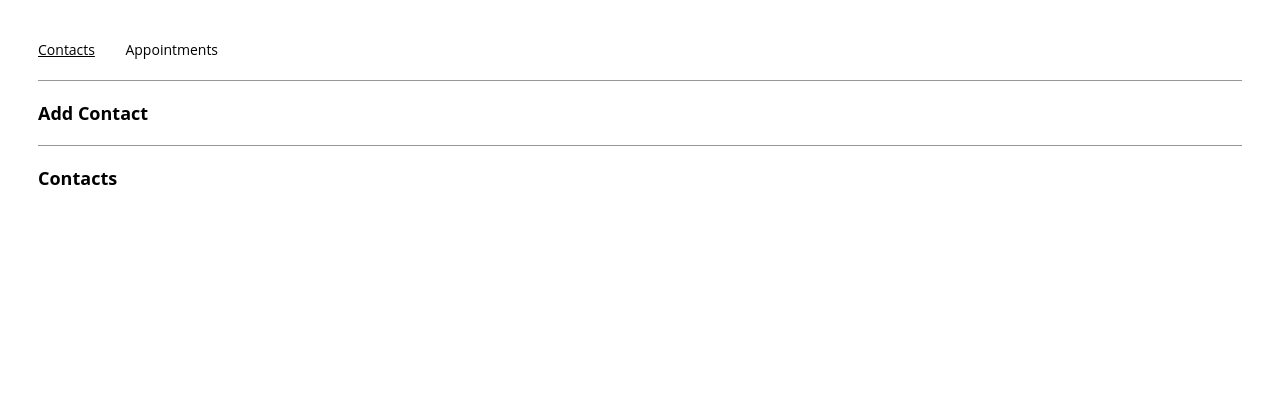
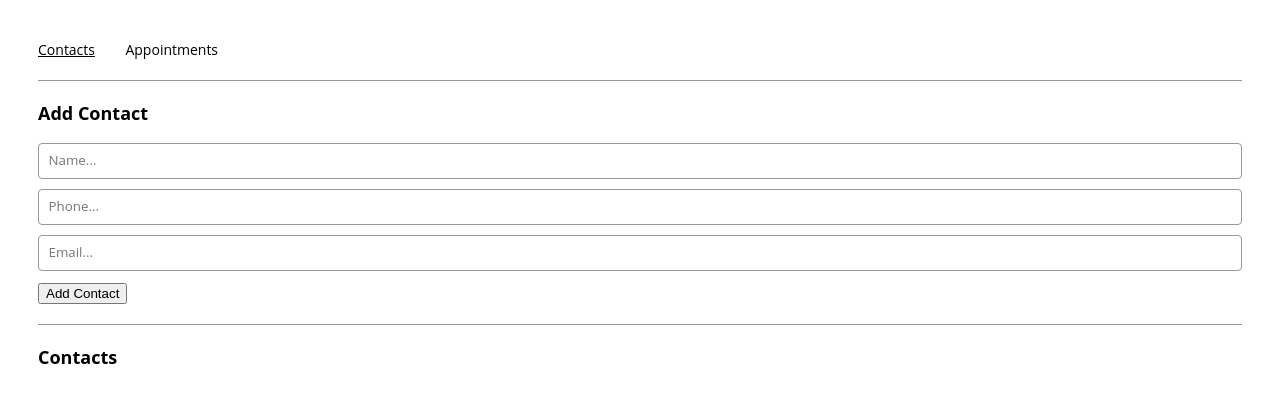
Before and after one commit to camkol/appointment-planner-starting-v18, a React (Create React App) app: page /contacts in a window 1280 px wide. Shown: the top 402 px of the page. Built offline with nearby package versions, Linux system fonts and the light colour scheme.

Commit message:
make duplicate checker and handlesubmit

```diff
--- a/src/containers/contactsPage/ContactsPage.js
+++ b/src/containers/contactsPage/ContactsPage.js
@@ -8,6 +8,13 @@ export const ContactsPage = ({ onContact, contacts }) => {
   Define state variables for
   contact info and duplicate check
   */
+  const [name, setName] = useState("");
+  const [phone, setPhone] = useState("");
+  const [email, setEmail] = useState("");
+
+  const isDuplicateName = (contactName) => {
+    return name.filter((nam) => nam.name === contactName);
+  };
 
   const handleSubmit = (e) => {
     e.preventDefault();
@@ -15,6 +22,19 @@ export const ContactsPage = ({ onContact, contacts }) => {
     Add contact info and clear data
     if the contact name is not a duplicate
     */
+    if (isDuplicateName(name)) {
+      return console.alert("Already in Contacts!");
+    }
+
+    const newContact = { name, phone, email };
+
+    onContact(newContact);
+
+    console.log(contacts);
+
+    setName("");
+    setPhone("");
+    setEmail("");
   };
 
   /*
@@ -25,7 +45,29 @@ export const ContactsPage = ({ onContact, contacts }) => {
   return (
     <div>
       <section>
-        <h2>Add Contact</h2>
+        <h2>Add Contact</h2>{" "}
+        <form onSubmit={handleSubmit}>
+          {" "}
+          <input
+            type="text"
+            placeholder="Name..."
+            value={name}
+            onChange={(e) => setName(e.target.value)}
+          />
+          <input
+            type="text"
+            placeholder="Phone..."
+            value={phone}
+            onChange={(e) => setPhone(e.target.value)}
+          />
+          <input
+            type="text"
+            placeholder="Email..."
+            value={email}
+            onChange={(e) => setEmail(e.target.value)}
+          />
+          <button>Add Contact</button>
+        </form>
       </section>
       <hr />
       <section>
```
